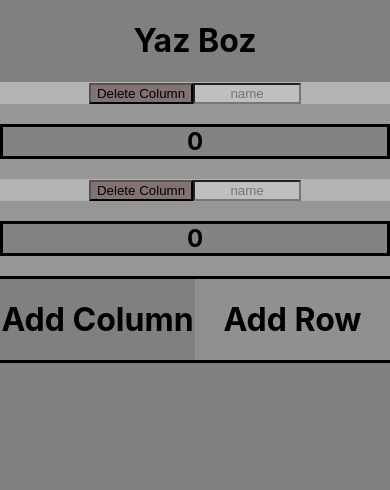
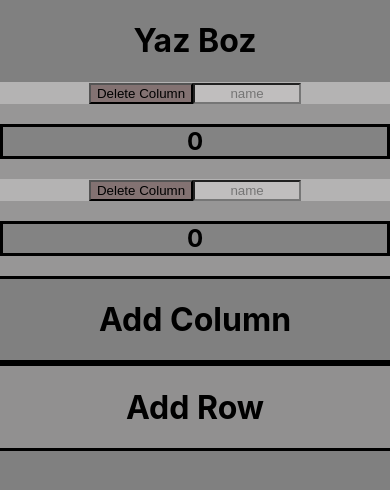
Before and after one commit to Raader/yaz-boz, a React (Create React App) app: page / in a window 390 px wide. Shown: the top 490 px of the page. Built offline with nearby package versions, Linux system fonts and the light colour scheme.

Commit message:
update responsive size

```diff
--- a/src/App.css
+++ b/src/App.css
@@ -12,6 +12,8 @@
     animation: App-logo-spin infinite 20s linear;
   }
 }
+
+
 
 .App-header {
   background-color: #282c34;
@@ -76,4 +78,7 @@
   .column {
     width: 100% !important;
   }
+  .add-column,.add-row{
+    width: 100% !important;
+  }
 }
```
